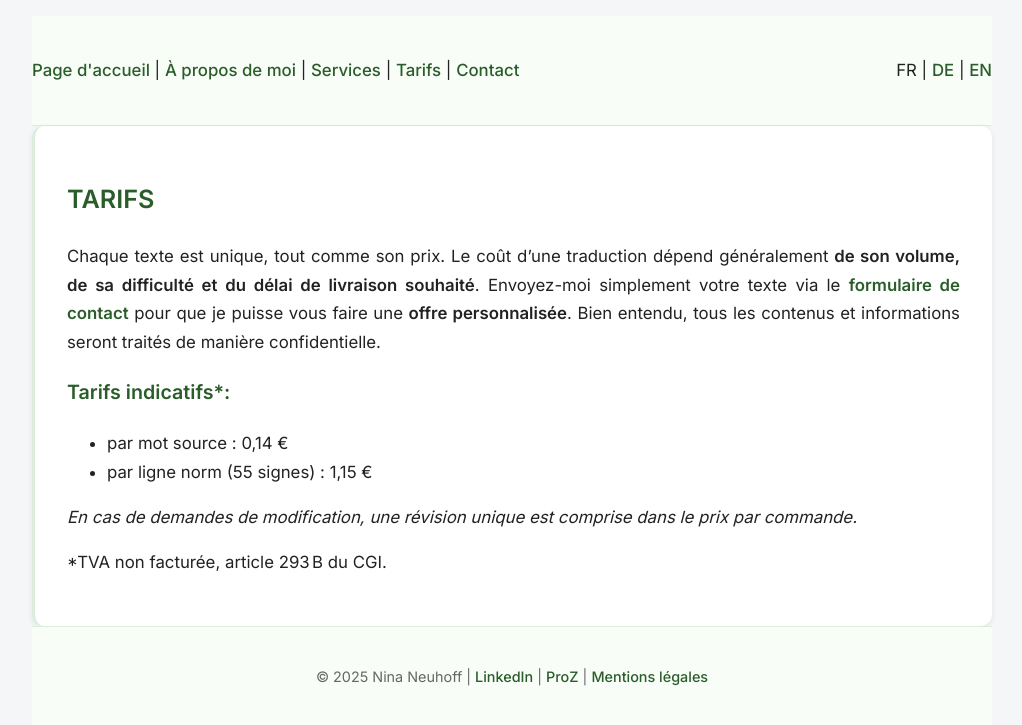
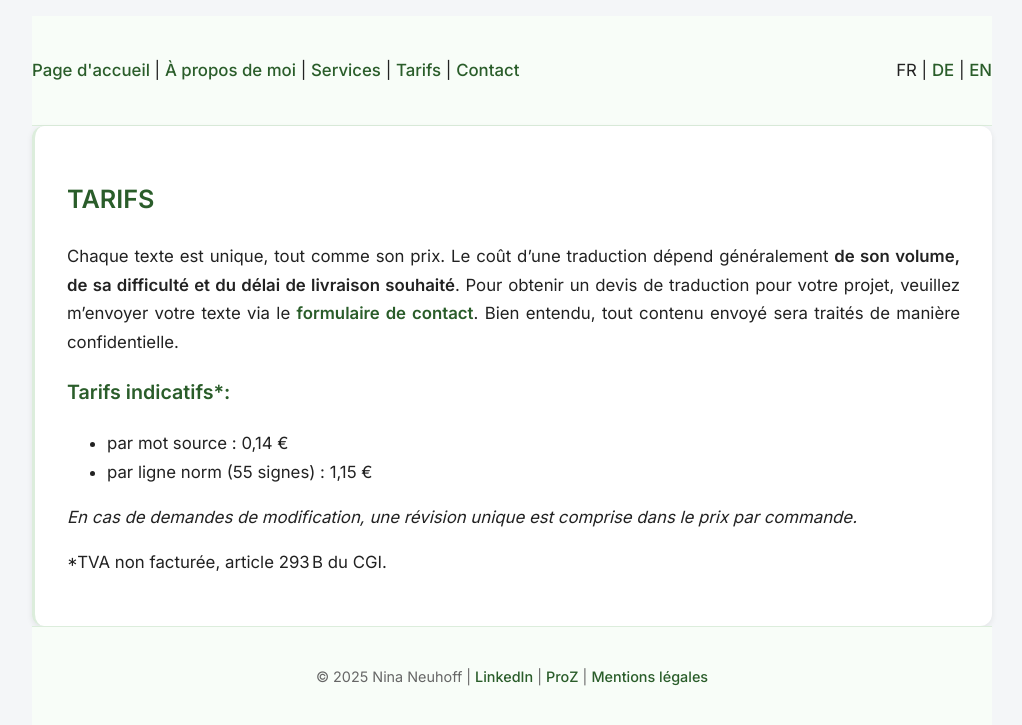
Before and after one commit to nneuhoff/traduction-translation-uebersetzung, a Jekyll site: the page built from fr/pricing.md, in a window 1280 px wide. Shown: the top 725 px of the page, without its empty margins (128-1150 px from the left). Built offline with Jekyll 4.4.1, drawn with Linux system fonts in a browser that asks for light colours.

Commit message:
Update pricing.md

```diff
--- a/fr/pricing.md
+++ b/fr/pricing.md
@@ -6,7 +6,7 @@ lang: fr
 
 ## TARIFS
 
-Chaque texte est unique, tout comme son prix. Le coût d'une traduction dépend généralement **de son volume, de sa difficulté et du délai de livraison souhaité**. Envoyez-moi simplement votre texte via le [**formulaire de contact**](https://nneuhoff.github.io/traduction-translation-uebersetzung/fr/contact.html) pour que je puisse vous faire une **offre personnalisée**. Bien entendu, tous les contenus et informations seront traités de manière confidentielle.
+Chaque texte est unique, tout comme son prix. Le coût d'une traduction dépend généralement **de son volume, de sa difficulté et du délai de livraison souhaité**. Pour obtenir un devis de traduction pour votre projet, veuillez m'envoyer votre texte via le [**formulaire de contact**](https://nneuhoff.github.io/traduction-translation-uebersetzung/fr/contact.html). Bien entendu, tout contenu envoyé sera traités de manière confidentielle.
 
 ### Tarifs indicatifs*:
 - par mot source : 0,14 €
```
